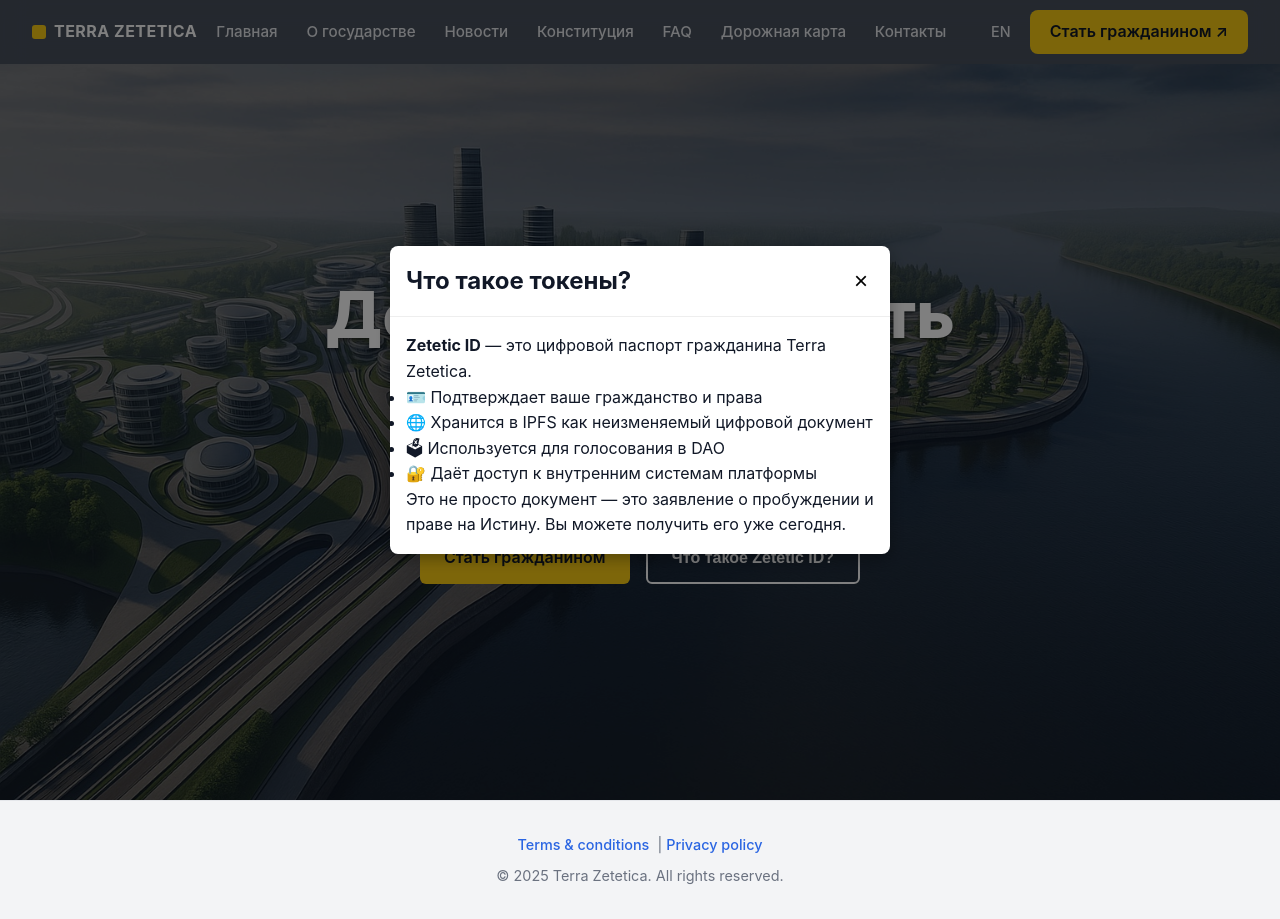
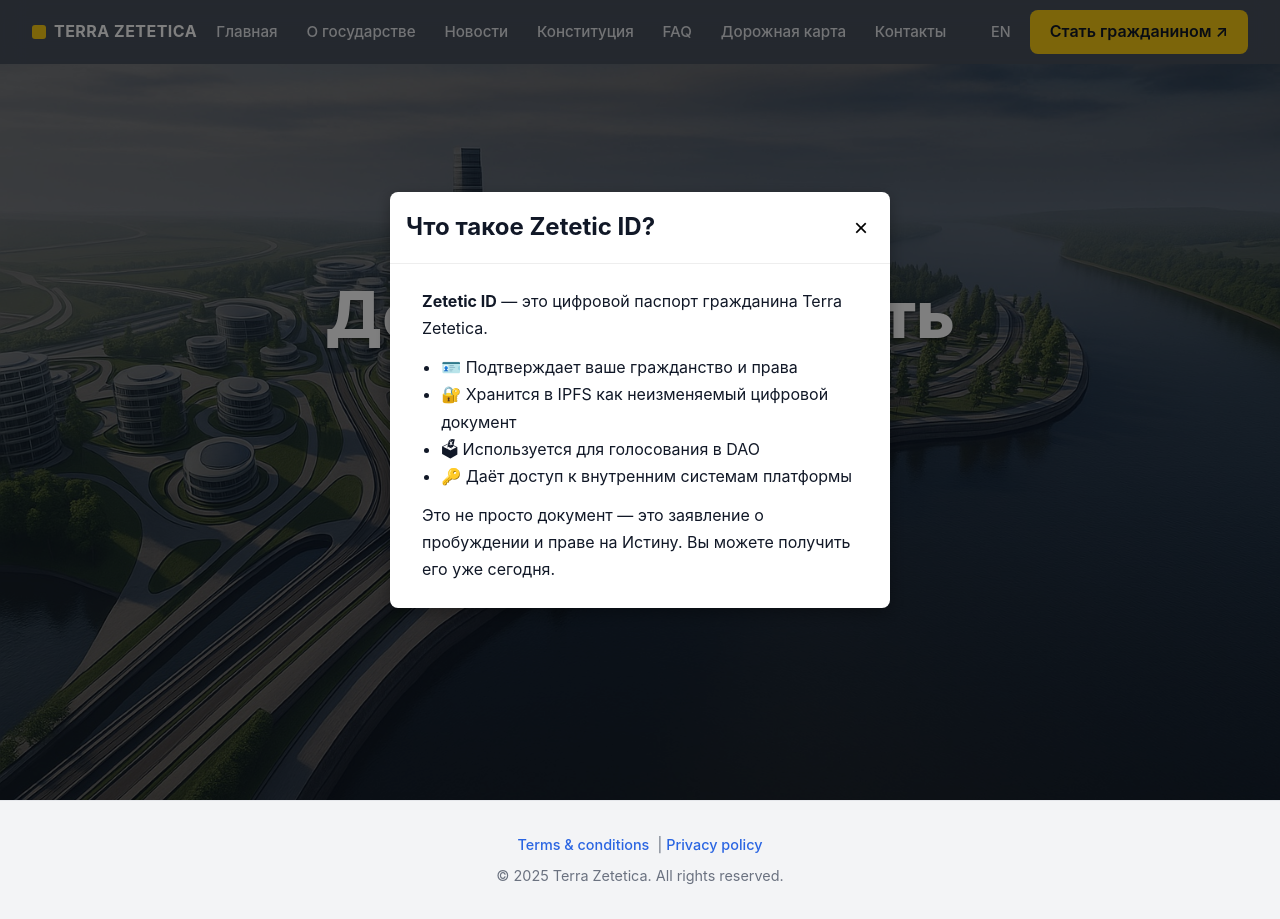
Before and after one commit to kardinalmarkov/terra-zetetica, a Next.js app: page / in a window 1280 px wide. Both pictures are taken after a click on the button "Что такое Zetetic ID?". Built offline with nearby package versions, Linux system fonts and the light colour scheme.

Commit message:
Update index.js

```diff
--- a/pages/index.js
+++ b/pages/index.js
@@ -36,19 +36,21 @@ export default function Home() {
       <Modal
         isOpen={isTokensOpen}
         onClose={() => setTokensOpen(false)}
-        title="Что такое токены?"
+        title="Что такое Zetetic ID?"
       >
+        <div style={{ padding: '0.5rem 1rem', lineHeight: '1.7' }}>
           <p><strong>Zetetic ID</strong> — это цифровой паспорт гражданина Terra Zetetica.</p>
-        <ul>
+          <ul style={{ paddingLeft: '1.2rem', marginTop: '0.75rem', marginBottom: '0.75rem' }}>
             <li>🪪 Подтверждает ваше гражданство и права</li>
-          <li>🌐 Хранится в IPFS как неизменяемый цифровой документ</li>
+            <li>🔐 Хранится в IPFS как неизменяемый цифровой документ</li>
             <li>🗳 Используется для голосования в DAO</li>
-          <li>🔐 Даёт доступ к внутренним системам платформы</li>
+            <li>🔑 Даёт доступ к внутренним системам платформы</li>
           </ul>
           <p>
             Это не просто документ — это заявление о пробуждении и праве на Истину.
             Вы можете получить его уже сегодня.
           </p>
+        </div>
       </Modal>
     </>
   );
```
Lines whose indentation alone changed are shown as unchanged.
